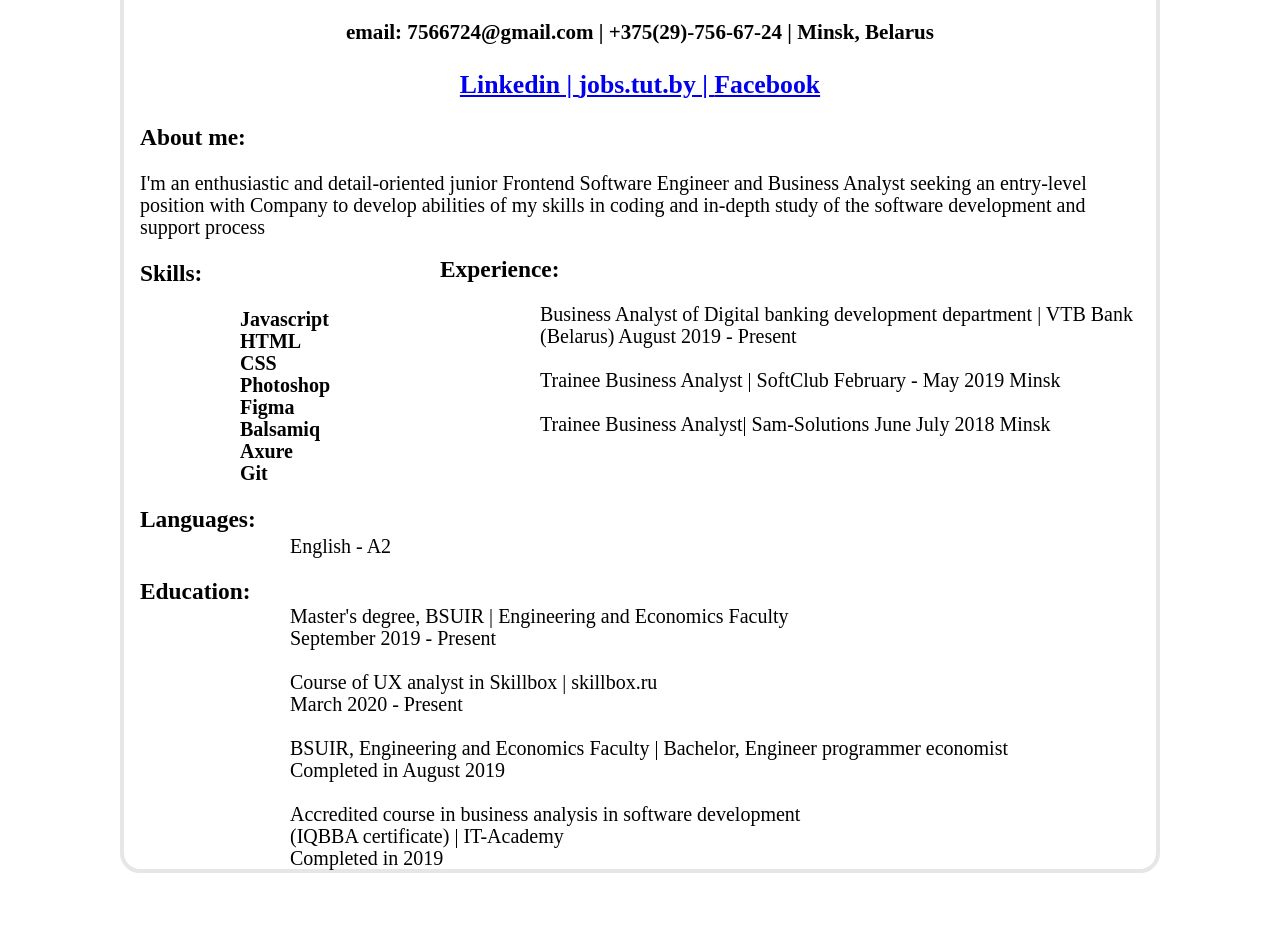
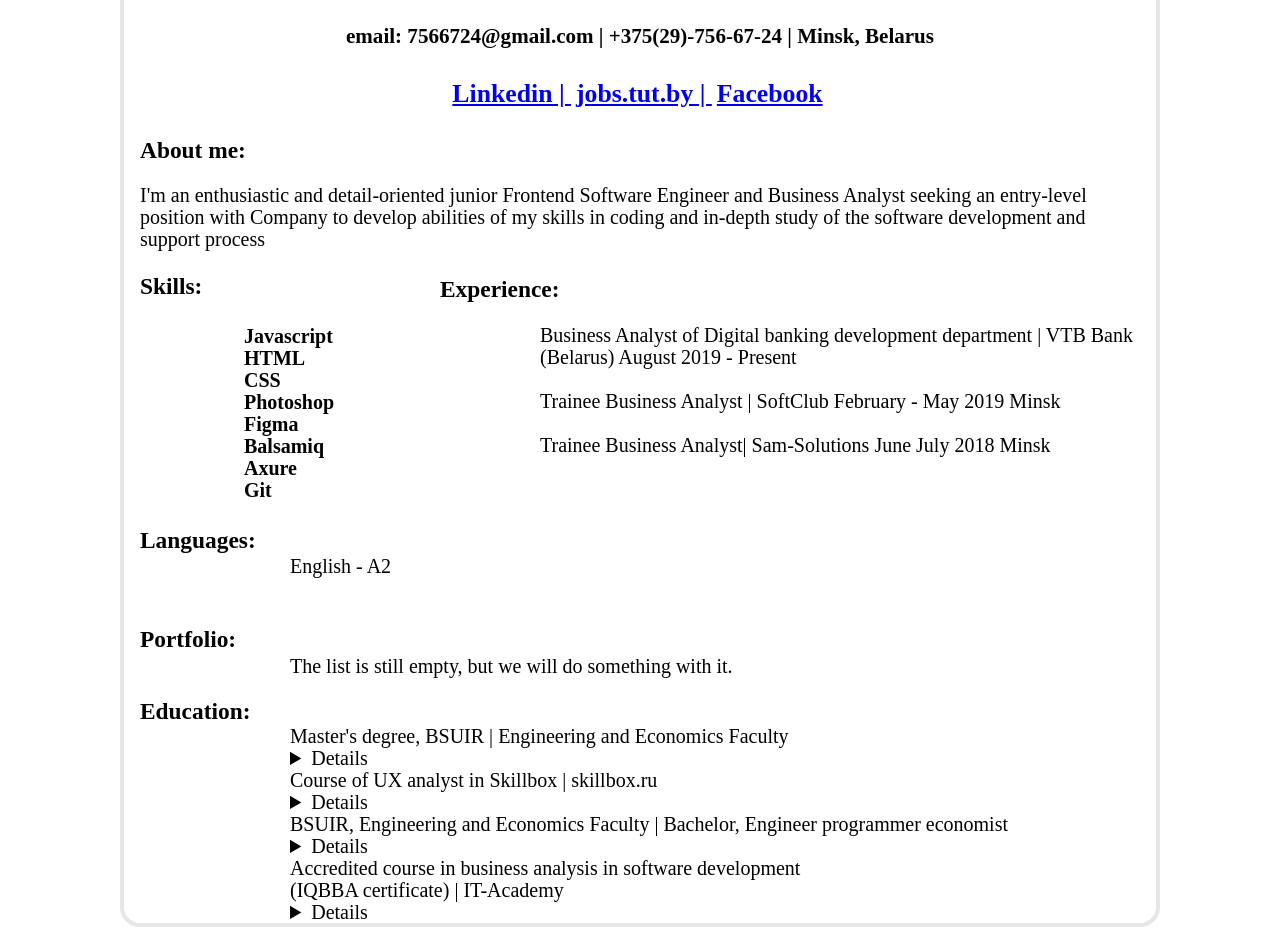
Before and after one commit to FrolovSlava/rsschool-cv, a plain HTML site: page index.html in a window 1280 px wide. Shown: the part 293-1228 px from the top of the page. Before the commit the page ends 1174 px from the top, so only its background shows below. Drawn offline with Linux system fonts and the light colour scheme.

Commit message:
Update index.html
Fix for description

```diff
--- a/index.html
+++ b/index.html
@@ -52,7 +52,7 @@
 
         }
 
-        #section_contact_information{
+        .section_contact_information{
             /* Linkedin | jobs.tut.by | Facebook | */
 
 
@@ -156,6 +156,33 @@
             padding-left: 150px;
             margin-top: -20px;
         }
+
+        #section_portfolio_head{
+
+
+            font-style: normal;
+            font-weight: bold;
+            font-size: 20px;
+            line-height: 24px;
+            /* identical to box height */
+            margin-top: 50px;
+
+            color: #000000;
+
+        }
+        .section_portfolio{
+
+
+            font-style: normal;
+            font-weight: normal;
+            font-size: 20px;
+            line-height: 22px;
+
+            color: #000000;
+            padding-left: 150px;
+            margin-top: -20px;
+        }
+
         #section_education_head{
 
 
@@ -181,54 +208,68 @@
 
         }
 
+        ul.hr {
+            margin: 0; /* Обнуляем значение отступов */
+            padding: 4px; /* Значение полей */
+        }
+        ul.hr li {
+            display: inline; /* Отображать как строчный элемент */
+            margin-right: 5px; /* Отступ слева */
+        }
+
 
     </style>
 </head>
 <body>
     <div class="wrapper">
-        <img src="Photo.png"  alt="My photo" id="photo" >
-        <section id = "section_name">
+        <img src="Photo.png"  alt="photo Frolov Slava CV" id="photo" >
+        <header id = "section_name">
             <h1>Viacheslav Frolov</h1>
-        </section>
+        </header>
         <section id = "section_contact">
             <h3>email: 7566724@gmail.com | +375(29)-756-67-24 | Minsk, Belarus</h3>
         </section>
 
-        <section id = "section_contact_information">
+        <section class= "section_contact_information">
             <h3>
-                <a href="https://www.linkedin.com/in/slava-frolov-b14ab7169/">Linkedin | </a>
-                <a href="https://jobs.tut.by/resume/53955c8fff082d57fc0039ed1f374479634372/">jobs.tut.by | </a>
-                <a href="https://www.facebook.com/profile.php?id=100008835702860">Facebook</a>
+                <ul class="hr">
+                    <li><a href="https://www.linkedin.com/in/slava-frolov-b14ab7169/">Linkedin | </a></li>
+                    <li><a href="https://jobs.tut.by/resume/53955c8fff082d57fc0039ed1f374479634372/">jobs.tut.by | </a></li>
+                    <li><a href="https://www.facebook.com/profile.php?id=100008835702860">Facebook</a></li>
+                </ul>
             </h3>
         </section>
 
-        <section id = "section_about_me">
+        <article id = "section_about_me">
 
                 <h3>About me:</h3>
                 <p> I'm an enthusiastic and detail-oriented junior Frontend Software Engineer and Business Analyst seeking an entry-level
                     position with Company to develop abilities of my skills in coding and in-depth study of the software development and
                     support process
                 </p>
-        </section>
+        </article>
 
         <div class= "skills">
-            <section id = "section_skills_head">
+            <aside id = "section_skills_head">
                 <h3>Skills:</h3>
                 <div class ="section_skills">
-                    Javascript
-                    <br>HTML
-                    <br>CSS
-                    <br>Photoshop
-                    <br>Figma
-                    <br>Balsamiq
-                    <br>Axure
-                    <br>Git
+                    <ul class="hr">
+
+                        <li>Javascript</li>
+                        <li>HTML</li>
+                        <li>CSS</li>
+                        <li>Photoshop</li>
+                        <li>Figma</li>
+                        <li>Balsamiq</li>
+                        <li>Axure</li>
+                        <li>Git </li>
+                    </ul>
                 </div>
-            </section>
+            </aside>
         </div>
 
         <div class= "experience">
-            <section id = "section_experience_head">
+            <aside id = "section_experience_head">
                 <h3>Experience:</h3>
                 <div class ="section_experience">
 
@@ -243,7 +284,7 @@
                         June July 2018  Minsk<br><br>
 
                 </div>
-            </section>
+            </aside>
         </div>
 
         <section id = "section_languages_head">
@@ -254,6 +295,13 @@
             </div>
         </section>
 
+        <section id = "section_portfolio_head">
+            <h3>Portfolio:</h3>
+
+            <div class = "section_portfolio">
+                The list is still empty, but we will do something with it.
+            </div>
+        </section>
 
         <section id = "section_education_head">
             <h3>Education:</h3>
@@ -261,17 +309,17 @@
 
             <div class = "section_education">
                 Master's degree, BSUIR | Engineering and Economics Faculty <br/>
-            September 2019 - Present<br><br>
+                <details>September 2019 - Present<br><br></details>
 
                 Course of UX analyst in Skillbox | skillbox.ru<br/>
-            March 2020 - Present<br><br>
+                <details>March 2020 - Present<br><br></details>
 
                 BSUIR, Engineering and Economics Faculty | Вachelor, Engineer programmer economist<br/>
-            Completed in August 2019<br><br>
+                <details>Completed in August 2019<br><br></details>
 
                 Accredited course in business analysis in software development<br/>
                 (IQBBA certificate) | IT-Academy<br/>
-            Completed in 2019
+                <details> Completed in 2019</details>
             </div>
         </section>
     </div>
```
Lines whose indentation alone changed are shown as unchanged.
